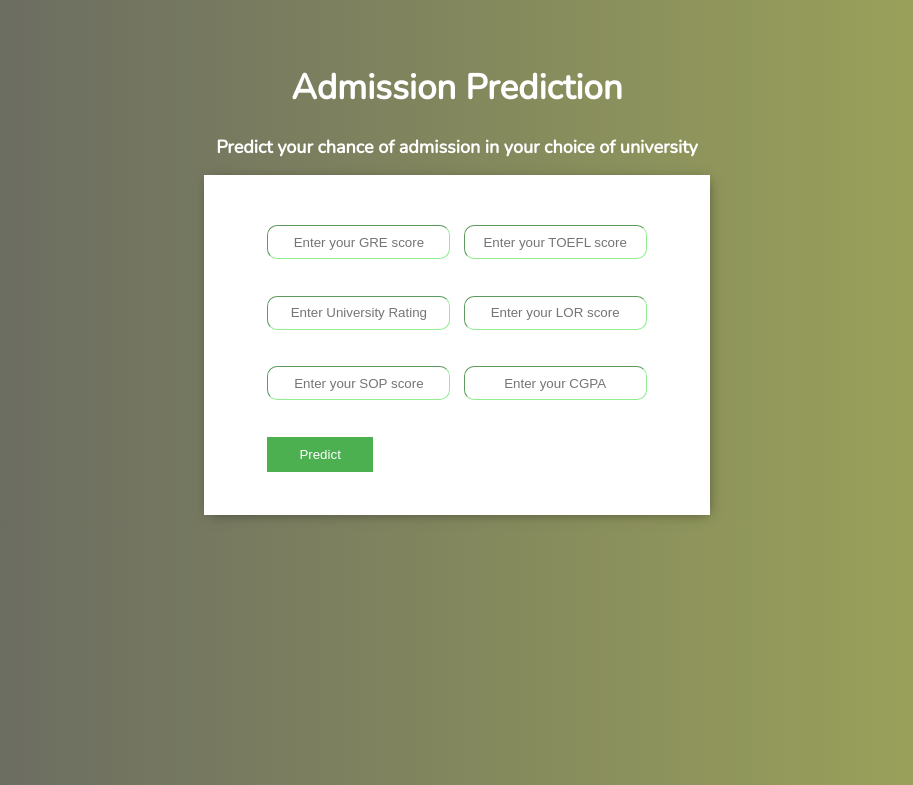
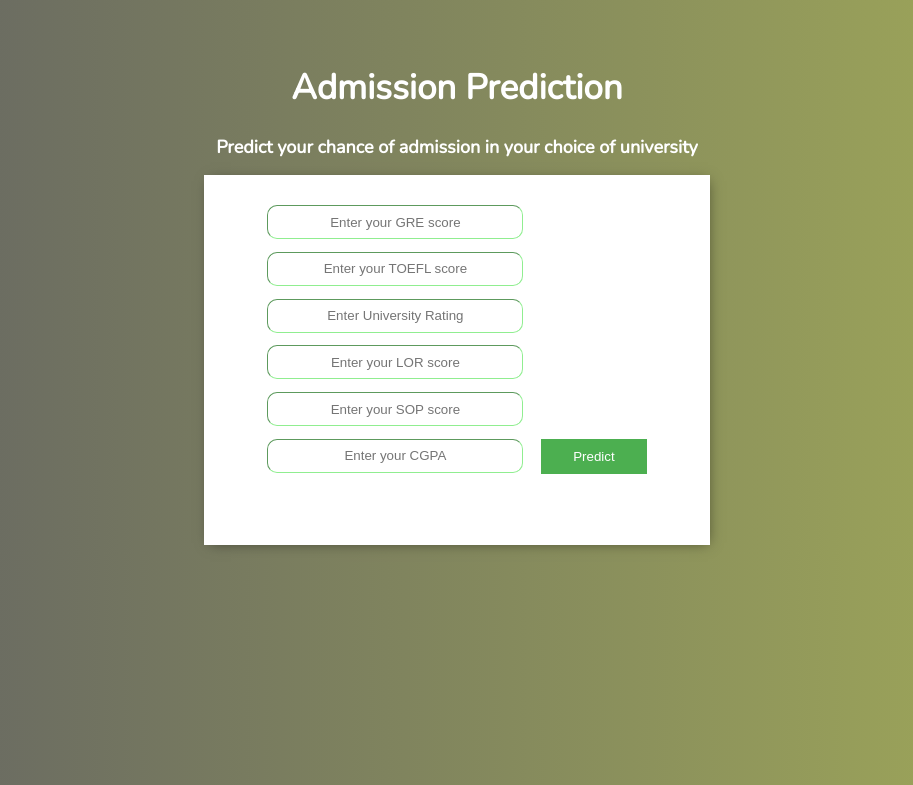
Before and after one commit to Apekchhya/University-Choice, a Django app: page / in a window 1280 px wide. Shown: the top 785 px of the page, without its empty margins (183-1096 px from the left). Run offline with Django 4.2, Linux system fonts and the light colour scheme.

Commit message:
Add files via upload

```diff
--- a/base/templates/main.html
+++ b/base/templates/main.html
@@ -44,22 +44,22 @@
           margin-left:30%;
           margin-right:30%;
 
-          height:200px;
+          height:250px;
           {% comment %} width:40%; {% endcomment %}
           background-color: white;
           align:center;
           -webkit-box-shadow: 2px 2px 13px -4px rgba(0, 0, 0, 0.5);
           box-shadow: 2px 2px 13px -4px rgba(0, 0, 0, 0.5);
-          padding: 50px 5% 90px 5%;
+          padding: 30px 5% 90px 5%;
       }
 
       input[type=text]{
 
-        width:200px%;
+        width:250px;
         border-radius:10px;
         height:30px;
         text-align:center;
-        margin: 0% 0% 20% 0%;
+        margin: 0% 0% 5% 0%;
         border-width:thin;
         background-color:white;
         border-color:lightgreen;
@@ -78,15 +78,15 @@
         padding: 10px 32px;
         text-decoration: none;
         cursor: pointer;
-        float:center;
+        float:right;
       }
 
 
       label, input {
           display: flex;
-          justify-content:center;
+          float:left;
       }
-
+{% comment %}
       .button1{
         float:left
       }
@@ -112,7 +112,7 @@
       .button6{
         float:right
       }
-
+     {% endcomment %}
     </style>
 
 </head>
```
